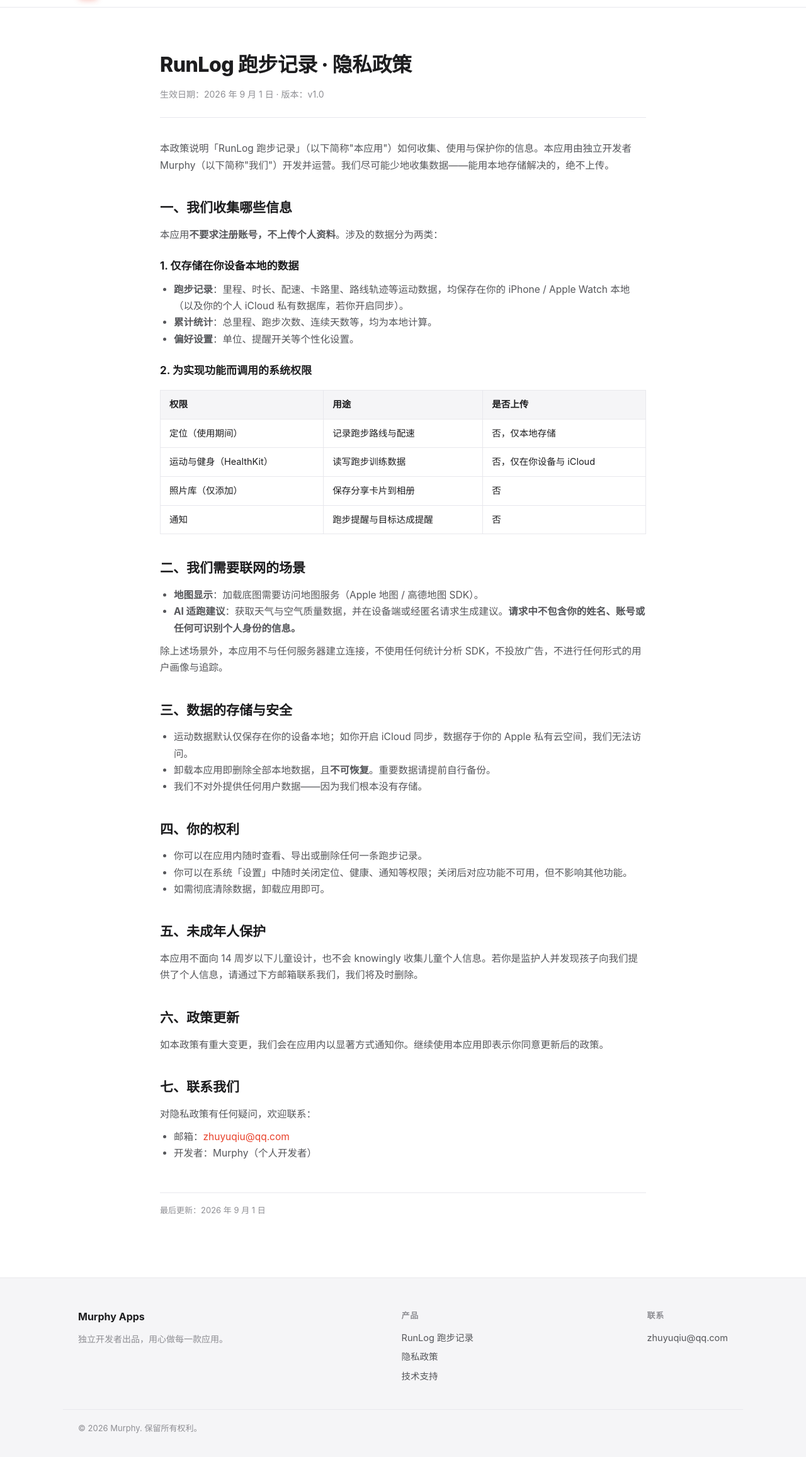
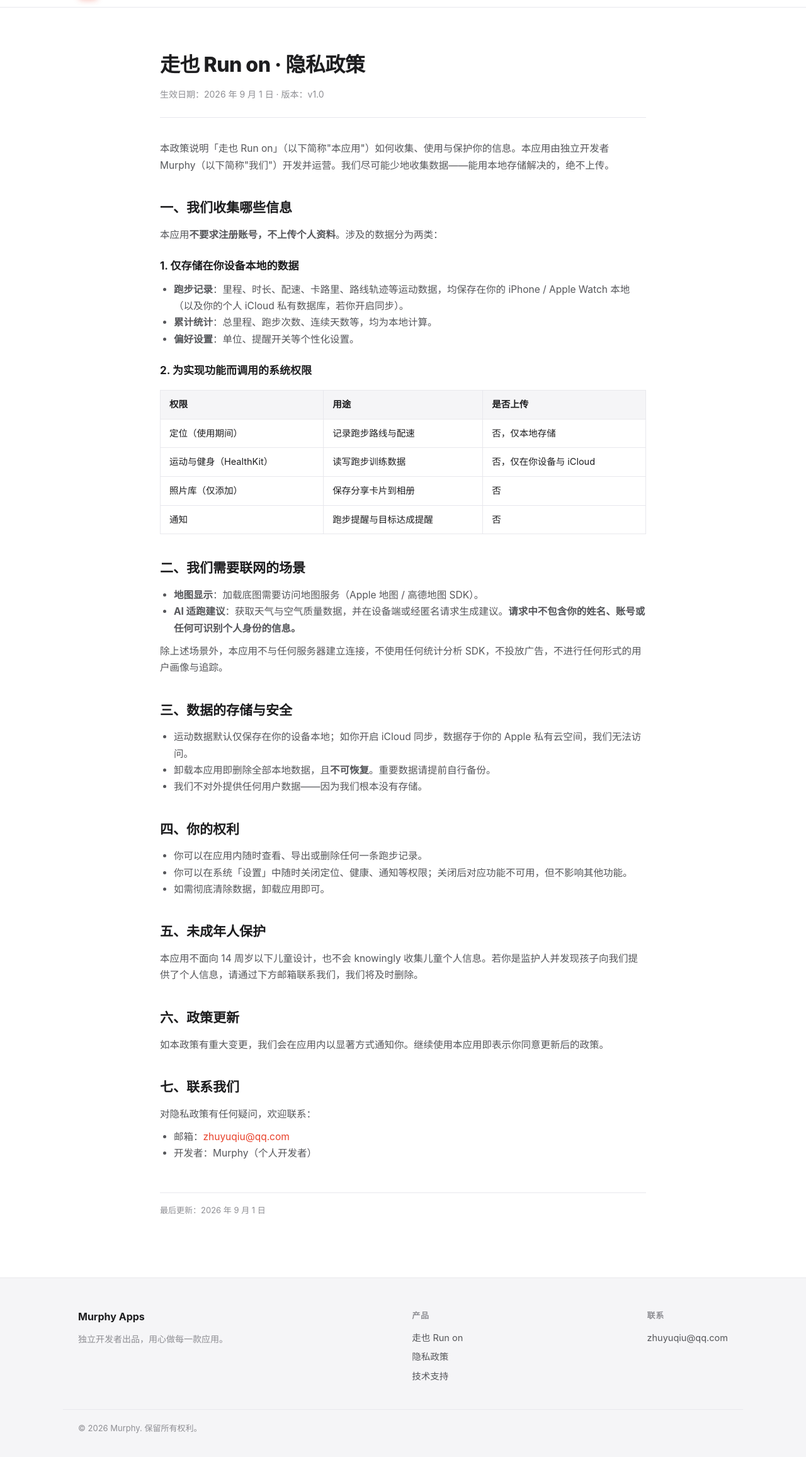
Before and after one commit to Murphy-zhu/runlog, a plain HTML site: page privacy.html in a window 1280 px wide. Shown: the part 49-2362 px from the top of the page at 63% size. Drawn offline with Linux system fonts and the light colour scheme.

Commit message:
Add files via upload

```diff
--- a/privacy.html
+++ b/privacy.html
@@ -3,7 +3,7 @@
 <head>
   <meta charset="UTF-8">
   <meta name="viewport" content="width=device-width, initial-scale=1.0">
-  <title>隐私政策 · RunLog 跑步记录 — Murphy Apps</title>
+  <title>隐私政策 · 走也 Run on — Murphy Apps</title>
   <link rel="stylesheet" href="css/style.css">
 </head>
 <body>
@@ -27,11 +27,11 @@
 
 <article class="doc">
   <div class="doc-header">
-    <h1>RunLog 跑步记录 · 隐私政策</h1>
+    <h1>走也 Run on · 隐私政策</h1>
     <div class="meta">生效日期：2026 年 9 月 1 日 · 版本：v1.0</div>
   </div>
 
-  <p>本政策说明「RunLog 跑步记录」（以下简称"本应用"）如何收集、使用与保护你的信息。本应用由独立开发者 Murphy（以下简称"我们"）开发并运营。我们尽可能少地收集数据——能用本地存储解决的，绝不上传。</p>
+  <p>本政策说明「走也 Run on」（以下简称"本应用"）如何收集、使用与保护你的信息。本应用由独立开发者 Murphy（以下简称"我们"）开发并运营。我们尽可能少地收集数据——能用本地存储解决的，绝不上传。</p>
 
   <h2>一、我们收集哪些信息</h2>
   <p>本应用<strong>不要求注册账号，不上传个人资料</strong>。涉及的数据分为两类：</p>
@@ -95,7 +95,7 @@
     </div>
     <div class="f-col">
       <h5>产品</h5>
-      <a href="index.html">RunLog 跑步记录</a>
+      <a href="index.html">走也 Run on</a>
       <a href="privacy.html">隐私政策</a>
       <a href="support.html">技术支持</a>
     </div>
```
Also changed, not shown: support.html (+3 -3 lines).
